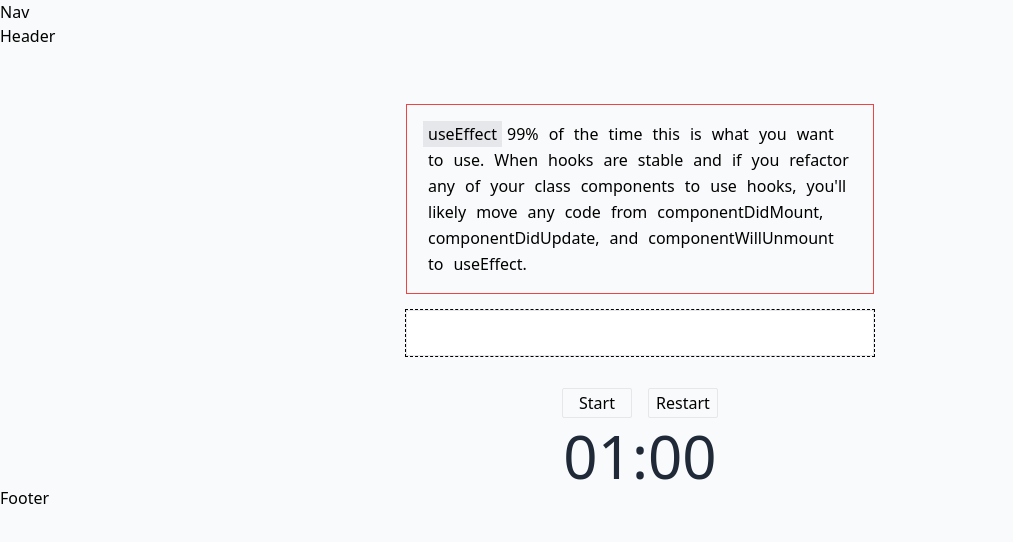
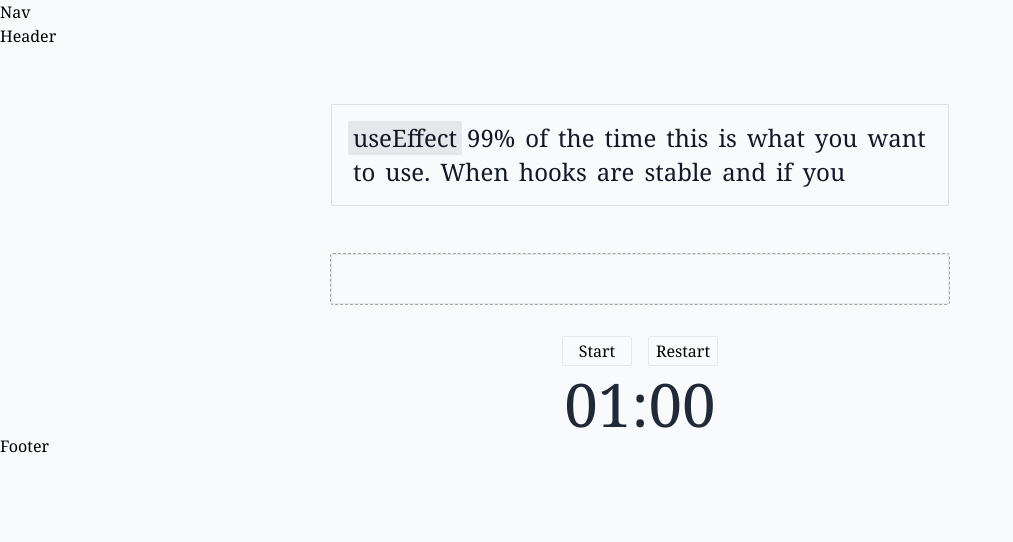
Before and after one commit to mahdisoultana/fastyping, a React (Vite) app: page / in a window 1280 px wide. Shown: the top 542 px of the page, without its empty margins (0-1013 px from the left). Built offline with nearby package versions, Linux system fonts and the light colour scheme.

Commit message:
adding font and helper fn  for typing fast 🐱‍🐉

```diff
--- a/index.html
+++ b/index.html
@@ -4,6 +4,10 @@
     <meta charset="UTF-8" />
     <link rel="icon" type="image/svg+xml" href="/vite.svg" />
     <meta name="viewport" content="width=device-width, initial-scale=1.0" />
+    <link
+      href="https://fonts.googleapis.com/css2?family=Alegreya:wght@400;500&family=Noto+Serif:wght@400;700&display=swap"
+      rel="stylesheet"
+    />
     <title>Vite + React + TS</title>
   </head>
   <body>
--- a/package.json
+++ b/package.json
@@ -9,10 +9,12 @@
     "preview": "vite preview"
   },
   "dependencies": {
+    "@uiw/react-textarea-code-editor": "^2.1.1",
     "framer-motion": "^9.0.1",
     "react": "^18.2.0",
     "react-countup": "^6.4.1",
     "react-dom": "^18.2.0",
+    "react-syntax-highlighter": "^15.5.0",
     "react-timer-hook": "^3.0.5",
     "zustand": "^4.3.2"
   },
--- a/src/App.tsx
+++ b/src/App.tsx
@@ -5,6 +5,7 @@ function App() {
   return (
     <Layout>
       <Typer />
+      {/* <CodeEditorApp /> */}
     </Layout>
   );
 }
--- /dev/null
+++ b/src/components/codeEditor/index.tsx
@@ -0,0 +1,19 @@
+import CodeEditor from '@uiw/react-textarea-code-editor';
+import React from 'react';
+function CodeEditorApp() {
+  const [code, setCode] = React.useState(
+    `function add(a, b) {\n  return a + b;\n}`,
+  );
+  return (
+    <CodeEditor
+      value={code}
+      language="typescript"
+      placeholder="Please enter JS code."
+      onChange={(evn) => setCode(evn.target.value)}
+      padding={15}
+      data-color-mode="dark"
+    />
+  );
+}
+
+export default CodeEditorApp;
--- a/src/components/commun/typer/Input.tsx
+++ b/src/components/commun/typer/Input.tsx
@@ -1,4 +1,4 @@
-import { useScore, useTypedWord } from '../../../hooks';
+import { text, useScore, useTypedWord } from '../../../hooks';
 
 function InputTyper() {
   const {
@@ -36,7 +36,11 @@ function InputTyper() {
           }
         }
       }}
-      className="w-full p-2 border text-lg outline-dashed outline-1"
+      className={`w-full p-2 border rounded-sm text-2xl outline-gray-800/40 outline-dashed outline-1  block  ${
+        !text.split(' ')[currentIndex].startsWith(currentWord)
+          ? 'text-red-500 focus:outline-red-800 bg-red-50'
+          : 'text-gray-900 focus:outline-gray-800 bg-gray-50'
+      }`}
     />
   );
 }
--- a/src/components/commun/typer/Typer.tsx
+++ b/src/components/commun/typer/Typer.tsx
@@ -44,22 +44,26 @@ function TextTyping() {
   }, [currentIndex]);
 
   return (
-    <div className="w-[500px] m-auto  p-4 my-10 mb-2 space-y-4 break-words">
-      <div className="flex  flex-wrap  border border-red-500 p-4">
+    <div className="w-[650px] m-auto  p-4 my-10 mb-2 space-y-4 break-words">
+      <div className="flex  flex-wrap  border border-gray-500/20  rounded-sm p-4 text-2xl font-medium text-gray-900 mb-12">
         {text.map(({ word, isCorrect }, index, arr) => {
-          let classNameHighlighted =
+          // this text logic is for all texts that persist
+          let classNameHighlighted = `rounded-sm ${
             isCorrect === null || currentIndex == 0
               ? ''
               : isCorrect
               ? ' text-green-600   '
-              : 'text-red-500  ';
+              : 'text-red-500  '
+          } `;
+
           if (currentIndex == index && word.length && word === currentWord) {
             classNameHighlighted += 'bg-green-500 border-transparent';
           } else if (currentIndex === index) {
             classNameHighlighted +=
-              currentWord.length > 0
+              currentWord.length > 0 &&
+              !text[currentIndex].word.startsWith(currentWord)
                 ? 'border-red-500 bg-red-500 '
-                : 'bg-gray-200 border-transparent';
+                : 'bg-gray-200  border-transparent border-green-500  border';
           } else {
             classNameHighlighted += 'bg-transparent border-transparent';
           }
--- a/src/components/layout/Layout.tsx
+++ b/src/components/layout/Layout.tsx
@@ -4,7 +4,7 @@ import Header from './header/Header';
 
 function Layout({ children }: { children: ReactNode }) {
   return (
-    <section className="bg-gray-50 w-full min-h-screen">
+    <section className="bg-gray-50 w-full min-h-screen font-Noto-Serif">
       <Header />
       {children}
       <Footer />
--- a/src/hooks.ts
+++ b/src/hooks.ts
@@ -1,5 +1,5 @@
 import { create } from 'zustand';
-export const text = `useEffect 99% of the time this is what you want to use. When hooks are stable and if you refactor any of your class components to use hooks, you'll likely move any code from componentDidMount, componentDidUpdate, and componentWillUnmount to useEffect.
+export const text = `useEffect 99% of the time this is what you want to use. When hooks are stable and if you
 `;
 
 const text2 = `
--- a/tailwind.config.cjs
+++ b/tailwind.config.cjs
@@ -2,7 +2,12 @@
 module.exports = {
   content: ['./index.html', './src/**/*.{js,ts,jsx,tsx}'],
   theme: {
-    extend: {},
+    extend: {
+      fontFamily: {
+        Alegreya: 'Alegreya, serif',
+        'Noto-Serif': 'Noto Serif, serif',
+      },
+    },
   },
   plugins: [],
 };
```
Also changed, not shown: 1 other file (tests, documents, lock files or other folders).
